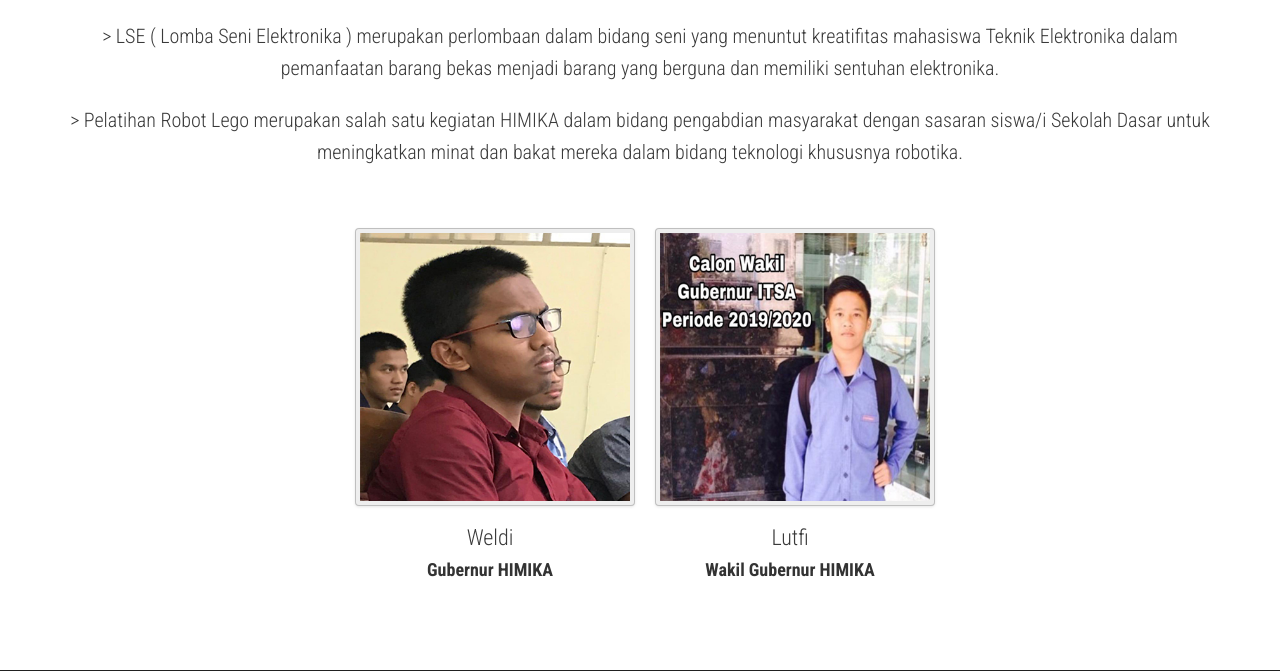
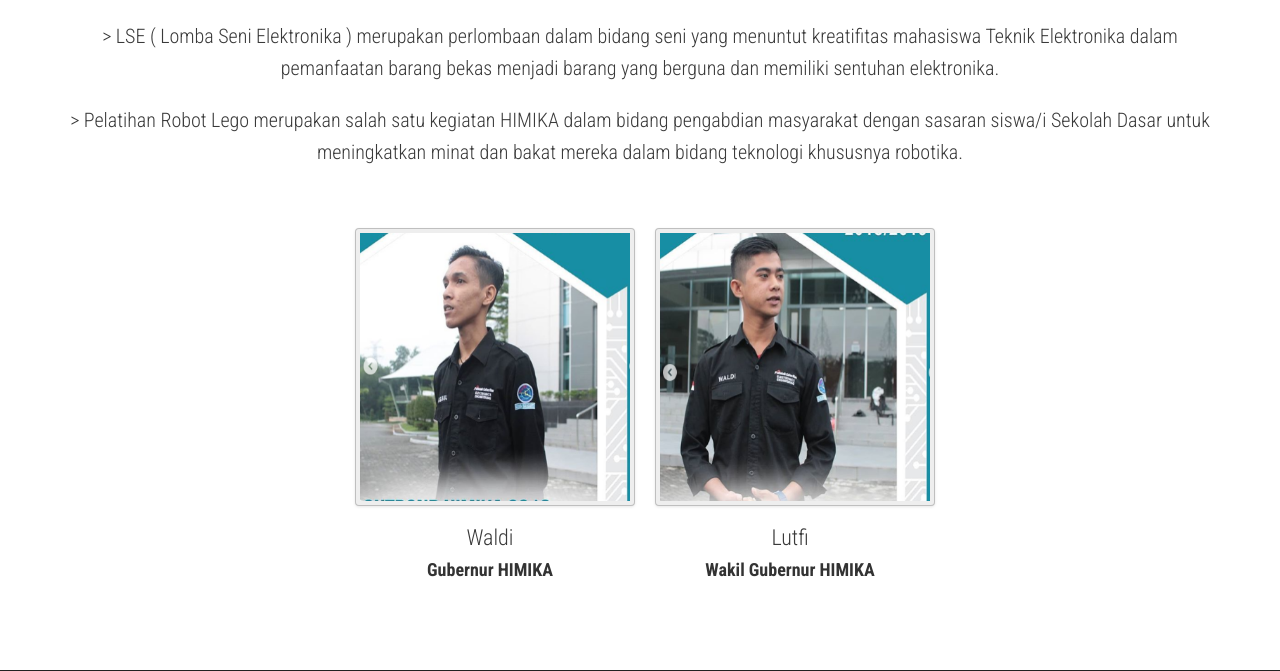
Before and after one commit to projetcweb7/SistemInformasi_HIMA, a PHP site: page /himika.php in a window 1280 px wide. Shown: the part 902-1573 px from the top of the page. Run offline with PHP 8.4, Linux system fonts and the light colour scheme.

Commit message:
update_himika

```diff
--- a/himika.php
+++ b/himika.php
@@ -102,14 +102,14 @@
           </div>
         </div>
         <div class="span3">
-          <img src="assets/img/dummies/prop.jpg"  width="400px" height="400px" alt="" class="img-polaroid" />
+          <img src="assets/img/dummies/himikaG.png"  width="400px" height="400px" alt="" class="img-polaroid" />
           <div class="roles">
-            <h4>Weldi</h4>
+            <h4>Waldi</h4>
             <h5><strong>Gubernur HIMIKA</strong></h5>
           </div>
         </div>
         <div class="span3">
-          <img src="assets/img/dummies/fikri1.jpg" height="400px" alt="" class="img-polaroid" />
+          <img src="assets/img/dummies/himikaWG.png" height="400px" alt="" class="img-polaroid" />
           <div class="roles">
             <h4>Lutfi</h4>
             <h5><strong>Wakil Gubernur HIMIKA</strong></h5>
```
Also changed, not shown: assets/img/dummies/himikaG.png (added), assets/img/dummies/himikaWG.png (added).
